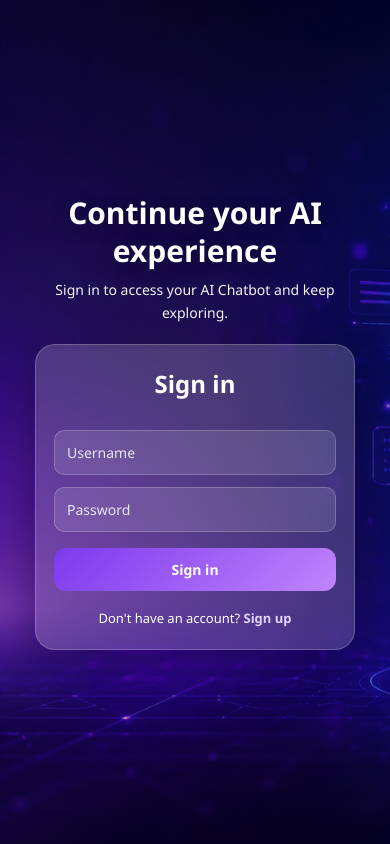
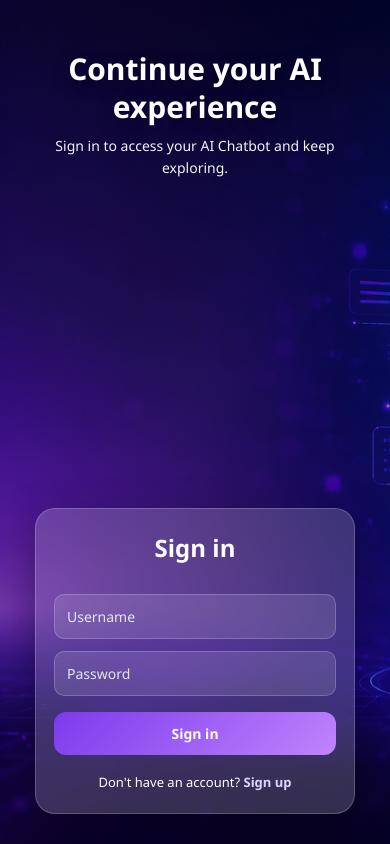
Before and after one commit to Ashritha-16/smartchat-ai, a Flask app: page /login in a window 390 px wide. Run offline with Flask 3, Linux system fonts and the light colour scheme.

Commit message:
fix: login bug and improve UI

```diff
--- a/static/style.css
+++ b/static/style.css
@@ -543,7 +543,7 @@ button:hover{
 }
 
 /* =========================================
-   MOBILE RESPONSIVE
+   MOBILE RESPONSIVE ONLY
 ========================================= */
 
 @media (max-width:768px){
@@ -671,17 +671,25 @@ button:hover{
 
     .auth-page{
         min-height:100dvh;
+        display:flex;
         flex-direction:column;
-        justify-content:center;
+
+        /* text at top */
+        justify-content:flex-start;
+
         align-items:center;
-        gap:20px;
-        padding:25px 18px;
+        gap:24px;
+
+        padding:40px 18px 30px;
         text-align:center;
     }
 
     .welcome-section{
         width:100%;
         max-width:320px;
+
+        /* move content upward */
+        margin-top:10px;
     }
 
     .welcome-section h1{
@@ -702,6 +710,10 @@ button:hover{
     .auth-box{
         width:100%;
         max-width:320px;
+
+        /* login/register box at bottom */
+        margin-top:auto;
+
         padding:22px 18px;
         border-radius:20px;
         backdrop-filter:blur(18px);
@@ -749,18 +761,28 @@ button:hover{
 
     .welcome-bg{
         min-height:100dvh;
+
+        display:flex;
         justify-content:center;
         align-items:center;
+
         padding:20px;
+
         background-position:center;
         background-size:cover;
     }
 
+    /* welcome card perfectly centered */
+
     .center{
         width:100%;
         max-width:330px;
+
+        margin:auto;
+
         padding:30px 22px;
         border-radius:22px;
+
         backdrop-filter:blur(18px);
     }
 
```
